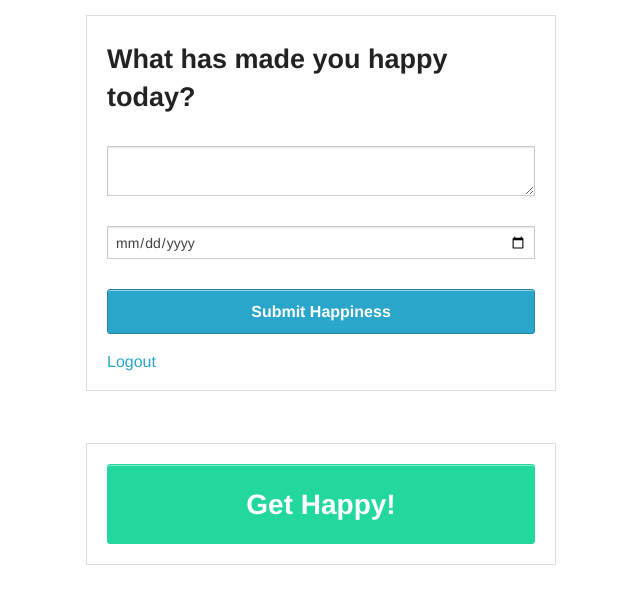
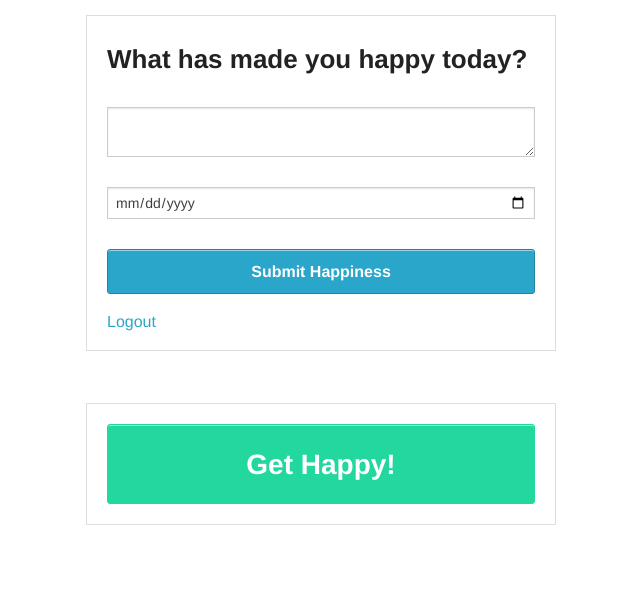
Before and after one commit to spectrumbranch/happybox, a website: page lib/views/index.html in a window 1280 px wide. Shown: the part 19-622 px from the top of the page, without its empty margins (319-959 px from the left). Drawn offline with Linux system fonts and the light colour scheme; files that its build step writes are made by us from their sources; files whose address does not match are found by name.

Commit message:
fixed h3 font size to make it fit on one line

```diff
--- a/lib/views/index.html
+++ b/lib/views/index.html
@@ -22,7 +22,7 @@
 				<div class="row">
 					<div class="large-12 small-12 columns">
 						<fieldset>
-							<h3>What has made you happy today?</h3>
+							<h3 id="happy-question">What has made you happy today?</h3>
 							<br />
 							<textarea id="text-description" name="description" maxlength="200"></textarea>
 							<div id="alert1"></div>
--- a/static/css/custom.css
+++ b/static/css/custom.css
@@ -46,3 +46,7 @@ img#main-logo{
     margin-right: auto;
     display: block;
 }
+
+h3#happy-question{
+    font-size: 26px;
+}
```
